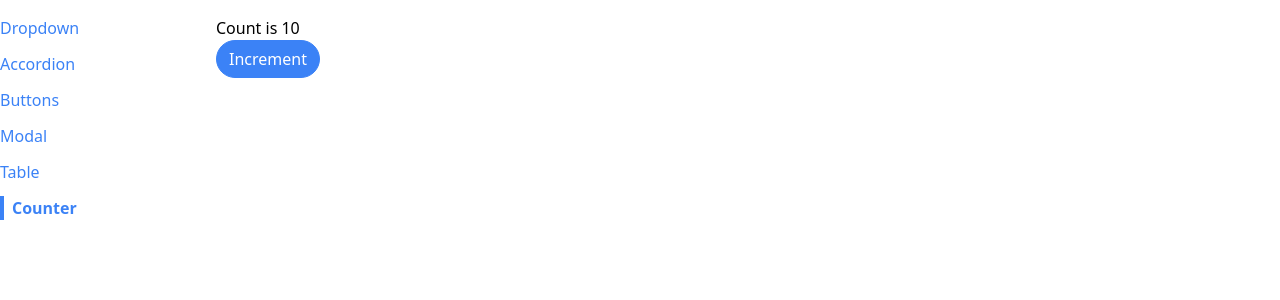
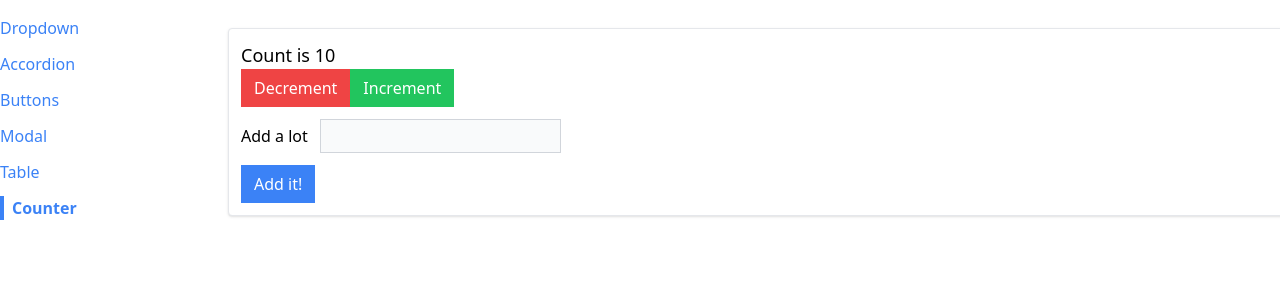
Before and after one commit to justanindieguy/react-course, a React (Create React App) app in the folder comps/: page /counter in a window 1280 px wide. Shown: the top 300 px of the page. Built offline with nearby package versions, Linux system fonts and the light colour scheme.

Commit message:
add a form to add custom values at once, remove custom hook and implement count logic directly in component

```diff
--- a/comps/src/pages/CounterPage.tsx
+++ b/comps/src/pages/CounterPage.tsx
@@ -1,20 +1,60 @@
+import React, { useEffect, useState } from 'react';
+
+import Panel from '../components/Panel';
 import Button from '../components/Button';
-import useCounter from '../hooks/use-counter';
 
 interface CounterPageProps {
   initialCount: number;
 }
 
 const CounterPage: React.FC<CounterPageProps> = ({ initialCount }) => {
-  const { count, increment } = useCounter(initialCount);
+  const [count, setCount] = useState(initialCount);
+  const [valueToAdd, setValueToAdd] = useState(0);
+
+  const increment = () => setCount(count + 1);
+
+  const decrement = () => setCount(count - 1);
+
+  const handleChange = (event: React.ChangeEvent<HTMLInputElement>) => {
+    const value = parseInt(event.target.value) || 0;
+
+    setValueToAdd(value);
+  };
+
+  const handleSubmit = (event: React.SyntheticEvent) => {
+    event.preventDefault();
+
+    setCount(count + valueToAdd);
+    setValueToAdd(0);
+  };
+
+  useEffect(() => console.log(count), [count]);
 
   return (
-    <div>
-      <h1>Count is {count}</h1>
-      <Button primary rounded onClick={increment}>
-        Increment
-      </Button>
-    </div>
+    <Panel className="m-3">
+      <h1 className="text-lg">Count is {count}</h1>
+      <div className="flex flex-row">
+        <Button danger onClick={decrement}>
+          Decrement
+        </Button>
+        <Button success onClick={increment}>
+          Increment
+        </Button>
+      </div>
+
+      <form onSubmit={handleSubmit}>
+        <label htmlFor="increment">Add a lot</label>
+        <input
+          value={valueToAdd || ''}
+          onChange={handleChange}
+          type="number"
+          name="increment"
+          id="increment"
+          className="p-1 m-3 bg-gray-50 border border-gray-300"
+        />
+        <Button primary>Add it!</Button>
+      </form>
+    </Panel>
   );
 };
 
```
